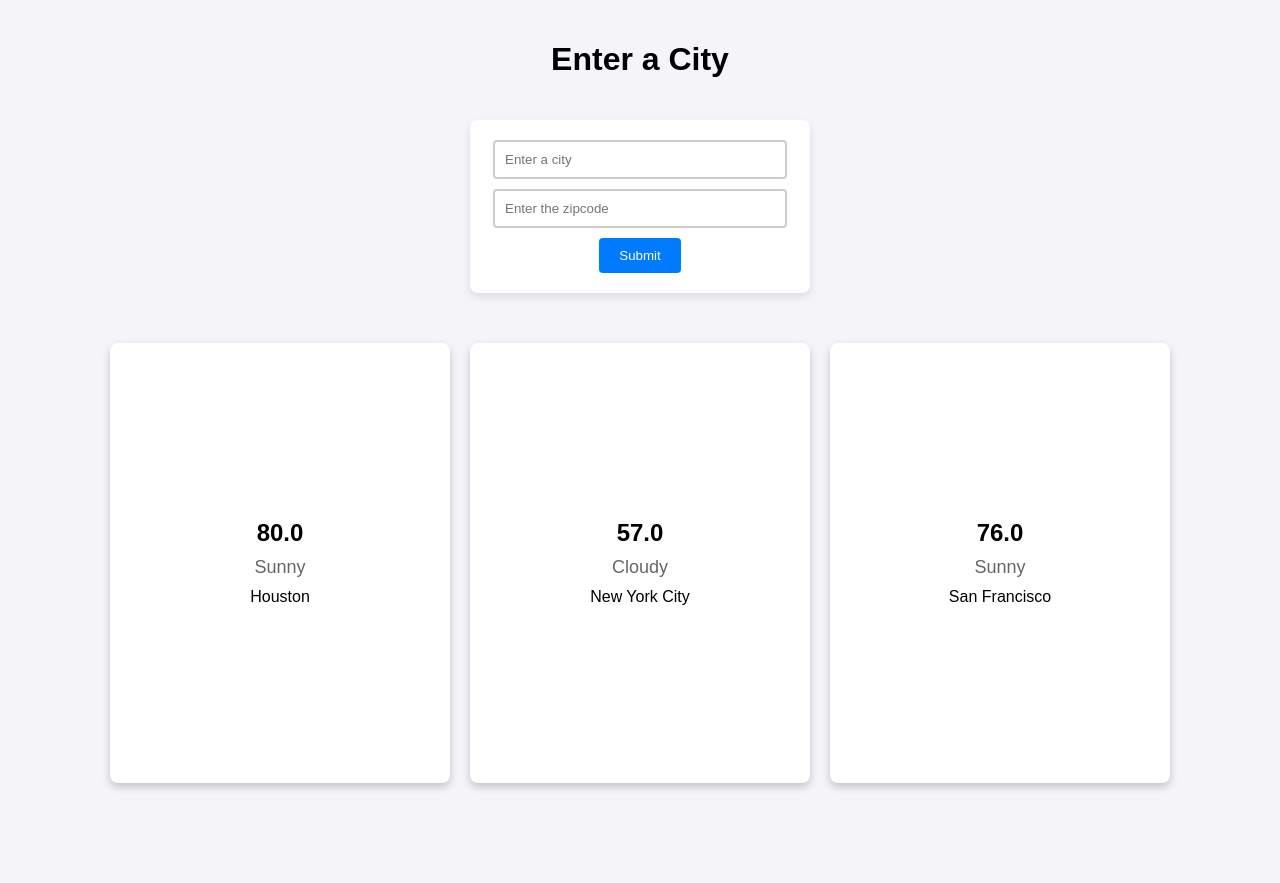
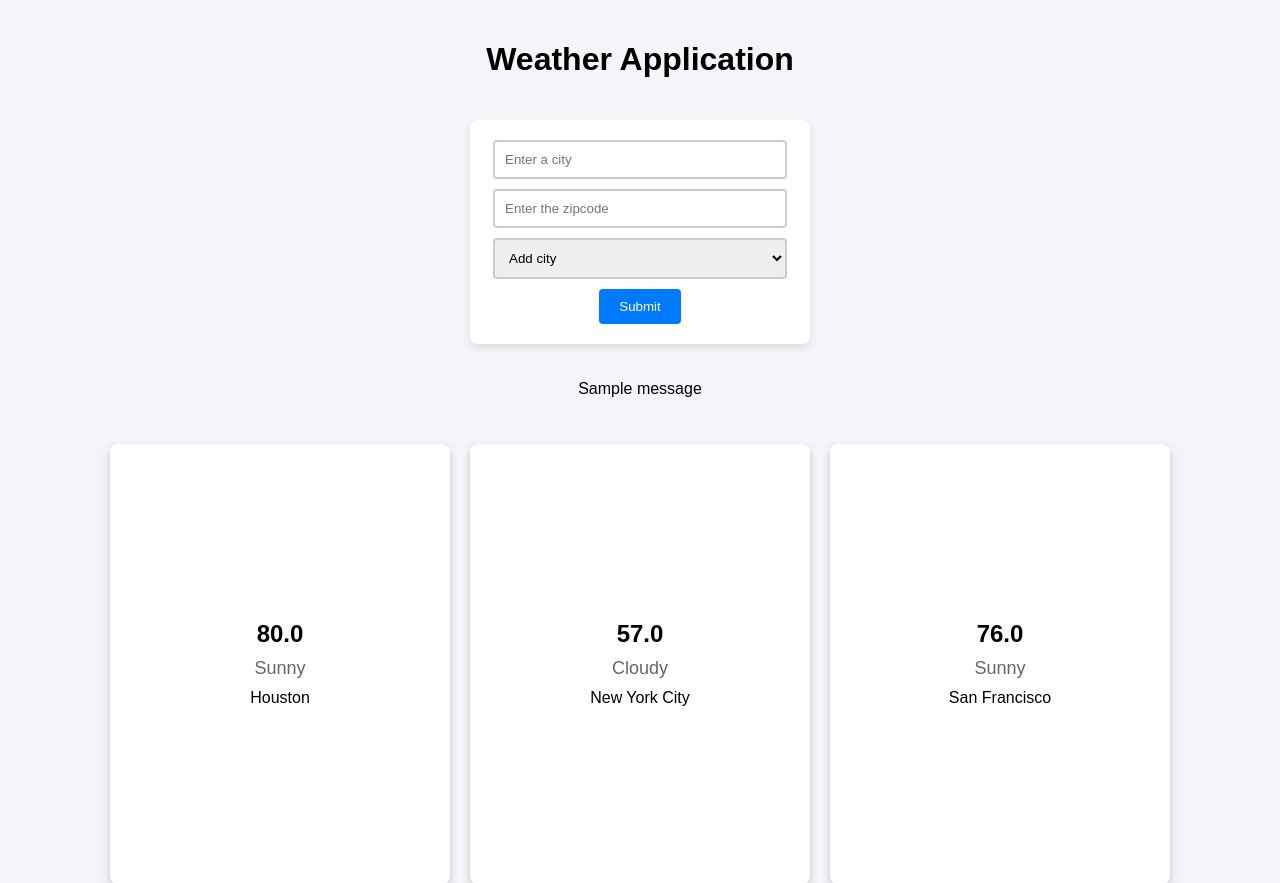
Before and after one commit to jgaul1989/weather-app, a Flask app: page / in a window 1280 px wide. Shown: the top 883 px of the page. Before the commit the page ends 790 px from the top, so only its background shows below. Run offline with Flask 3, Linux system fonts and the light colour scheme; one stand-in notice (Sample message) is shown.

Commit message:
Added flashed messages if adding a city to the database fails. Split the get and post actions of the page into separate routes. Added a dropdown in the form to allow the user to remove a city. Functionality to actually remove the city will be added next

```diff
--- a/weather_app/app.py
+++ b/weather_app/app.py
@@ -4,6 +4,7 @@ from weather_app.extensions import db
 
 def create_app():
     app = Flask(__name__)
+    app.secret_key = 'secretkey'
     app.config["SQLALCHEMY_DATABASE_URI"] = "sqlite:///weather.db"
     app.config['SQLALCHEMY_TRACK_MODIFICATIONS'] = False
     db.init_app(app)
--- a/weather_app/routes/home.py
+++ b/weather_app/routes/home.py
@@ -8,18 +8,19 @@ api_key = os.getenv('OPEN_WEATHER_API_KEY')
 home = Blueprint('home', __name__, template_folder='templates')
 
 
-@home.route('/', methods=['GET', 'POST'])
+@home.route('/crud', methods=['POST'])
+def crud():
+    city = request.form.get('city')
+    zipcode = request.form.get('zipcode')
+    crud_action = request.form.get('crud-action')
+    if crud_action == 'add':
+        create_city(city, zipcode, api_key)
+    else:
+        print('Hello World!!')
+    return redirect(url_for('home.index'))
+
+
+@home.route('/', methods=['GET'])
 def index():
-    if request.method == 'POST':
-        city = request.form.get('city')
-        zipcode = request.form.get('zipcode')
-        if not city or not zipcode:
-            print("City and zipcode are required")
-            return redirect(url_for('home.index'))
-        if len(zipcode) != 5 or not zipcode.isdigit():
-            print("Zipcode must be 5 digits")
-            return redirect(url_for('home.index'))
-        if not create_city(city, zipcode, api_key):
-            return redirect(url_for('home.index'))
     cities = select_all_cities()
-    return render_template("index.html", cities=cities)
+    return render_template('index.html', cities=cities)
--- a/weather_app/static/style.css
+++ b/weather_app/static/style.css
@@ -25,6 +25,18 @@ input[type="text"] {
     width: 90%;
     padding: 10px;
     margin-bottom: 10px;
+    border: 2px solid #ccc;
+    border-radius: 4px;
+}
+
+.crud-container {
+    display: flex;
+    width: 98%;
+    margin-bottom: 10px;
+}
+select {
+    flex: 1;
+    padding: 10px;
     border: 2px solid #ccc;
     border-radius: 4px;
 }
--- a/weather_app/templates/index.html
+++ b/weather_app/templates/index.html
@@ -9,12 +9,26 @@
     <link rel="stylesheet" href="/static/style.css">
 </head>
 <body>
-    <h1>Enter a City</h1>
-    <form action="/" method="post">
+    <h1>Weather Application</h1>
+    <form action="/crud" method="post">
         <input type="text" name="city" pattern="[a-zA-Z]{3,}" title="At least 3 letters required" placeholder="Enter a city" required>
         <input type="text" name="zipcode" pattern="[0-9]{5}" title="Five digit zip code" placeholder="Enter the zipcode" required>
+        <div class = "crud-container">
+            <label for="crud"></label>
+            <select name="crud-action" id="crud" required>
+            <option value="add">Add city</option>
+            <option value="remove">Remove city</option>
+        </select>
+        </div>
         <button type="submit">Submit</button>
     </form>
+    <div class="flashed_message">
+        {% with message = get_flashed_messages() %}
+            {% if message %}
+                <p>{{ message[0] }}</p>
+            {% endif %}
+        {% endwith %}
+    </div>
     <div class="cards">
         {% for city in cities %}
         <div class="city-card">
--- a/weather_app/utils/api_utils.py
+++ b/weather_app/utils/api_utils.py
@@ -1,4 +1,5 @@
 import requests
+from flask import flash
 
 
 def get_weather_info_by_coordinates(api_key, lat, lon):
@@ -19,11 +20,15 @@ def get_weather_info_by_zip(zip_code, api_key):
         else:
             raise ValueError("Incomplete data received from weather service")
     except requests.exceptions.HTTPError as http_err:
+        flash(f'An error occurred: {http_err}', "error")
         print(f"HTTP error occurred: {http_err}")
     except requests.exceptions.Timeout:
+        flash("Timeout occurred", "error")
         print("The request timed out")
     except requests.exceptions.RequestException as err:
+        flash("There was an error while fetching weather information", "error")
         print(f"Request error occurred: {err}")
     except ValueError as ve:
+        flash("Incomplete data received from weather service", "error")
         print(f"Value error: {ve}")
     return None
--- a/weather_app/utils/db_utils.py
+++ b/weather_app/utils/db_utils.py
@@ -2,6 +2,7 @@ from weather_app.models.city import City
 from .api_utils import get_weather_info_by_zip
 from weather_app.extensions import db
 from sqlalchemy.exc import IntegrityError
+from flask import flash
 
 
 def create_default_cities():
@@ -27,14 +28,15 @@ def create_city(name, zipcode, api_key):
             db.session.commit()
         except IntegrityError:
             print(f"{zipcode} already exists")
+            flash("City already exists", "error")
             db.session.rollback()
             return False
         except Exception as e:
             print(f"Database error: {e}")
+            flash("Database error", "error")
             db.session.rollback()
             return False
     else:
-        print("Failed to create weather card for the city")
         return False
     return True
 
```
